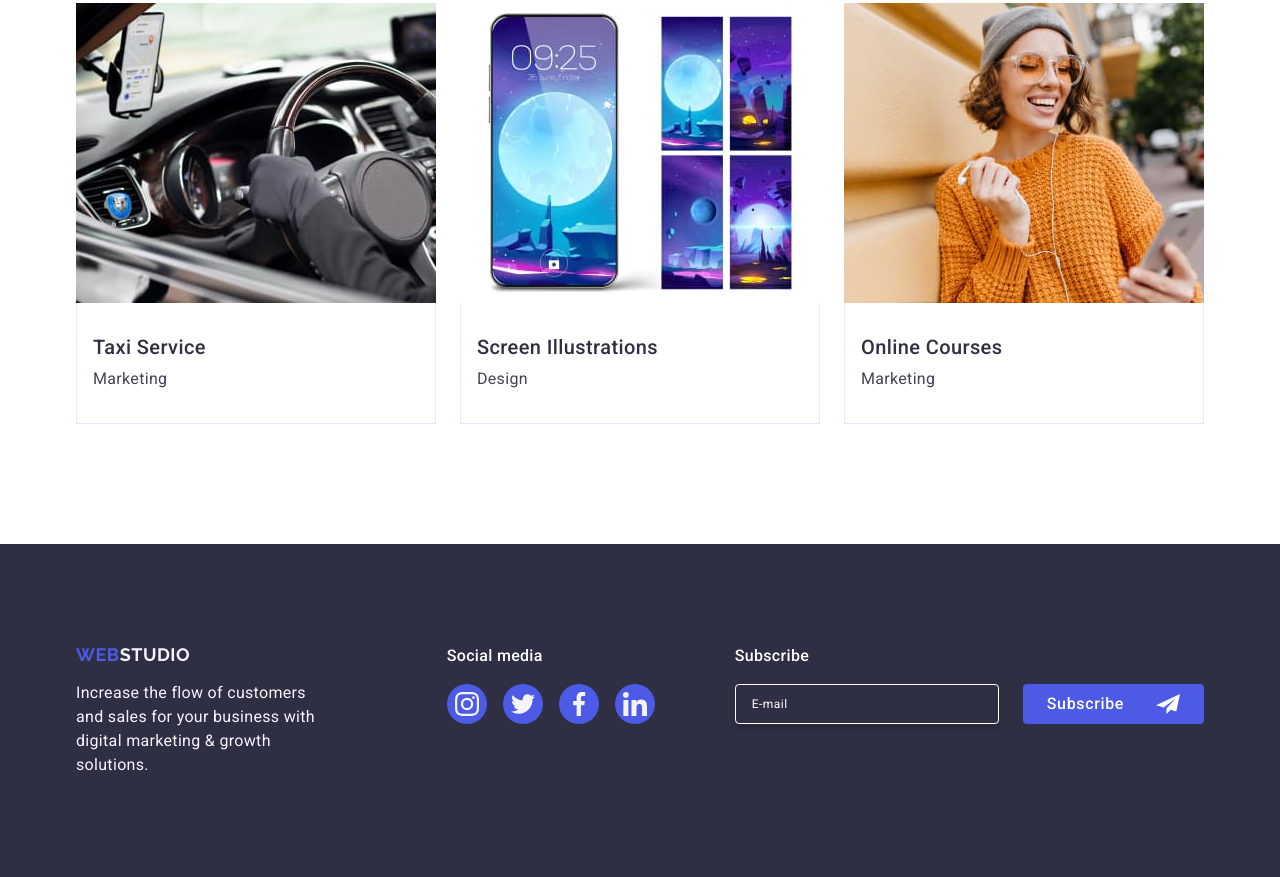
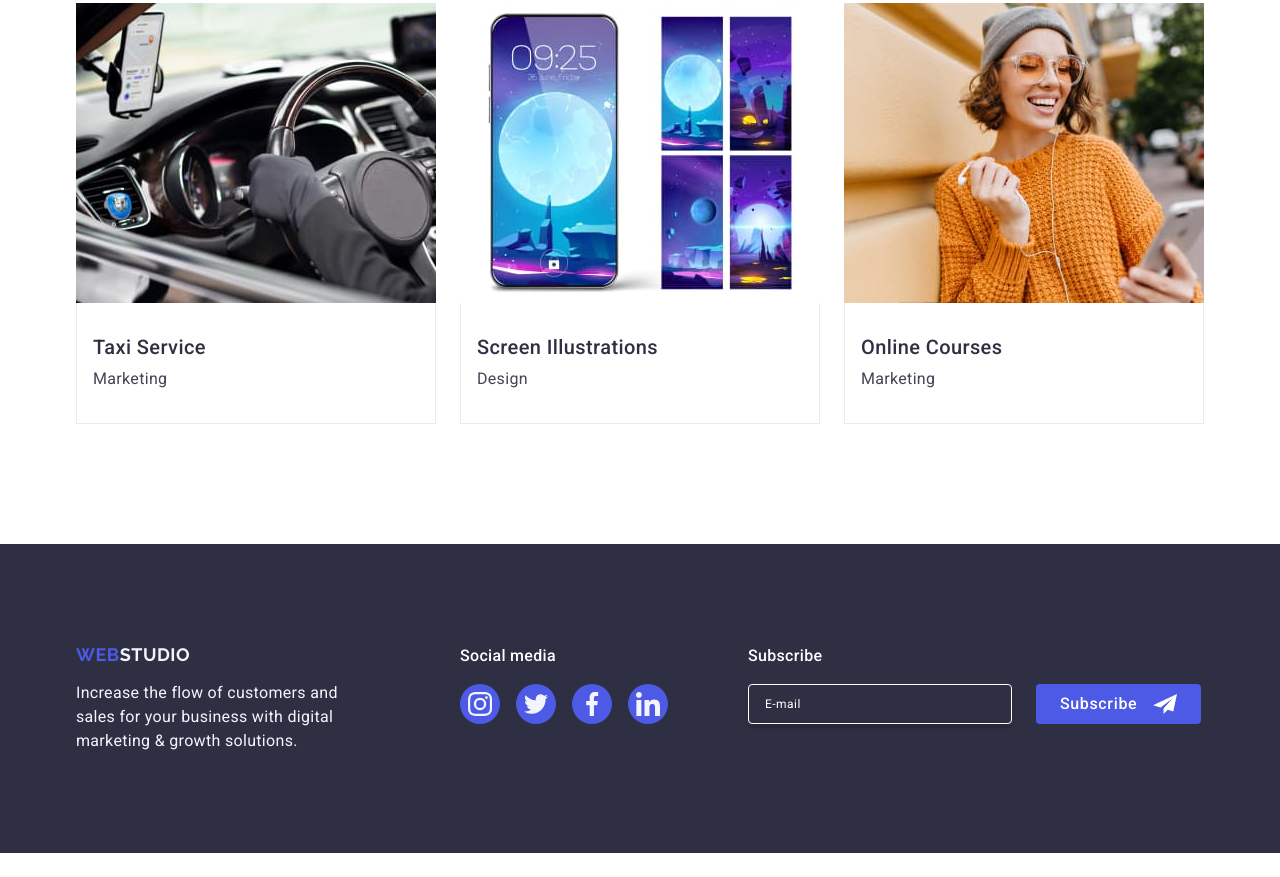
Before and after one commit to lkudryashova/goit-markup-hw-05, a plain HTML site: page index.html in a window 1280 px wide. Shown: the part 2639-3516 px from the top of the page. After the commit the page ends 3492 px from the top, so only its background shows below. Drawn offline with nearby package versions, Linux system fonts and the light colour scheme.

Commit message:
HW 5 update

```diff
--- a/css/style.css
+++ b/css/style.css
@@ -537,7 +537,7 @@ button {
   display: flex;
   align-items: center;
   justify-content: center;
-  gap: 16px;
+  /* gap: 16px; */
   font-weight: 500;
   font-size: 16px;
   line-height: 1.5;
```
